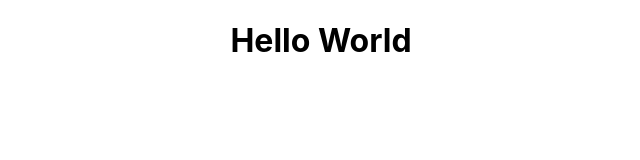
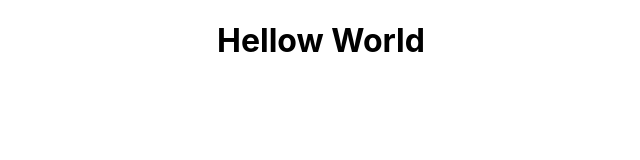
Before and after one commit to khizar-hayyat-72/Ecommerce-in-React, a React (Create React App) app in the folder ecom-app/: page / in a window 1280 px wide. Shown: the top 160 px of the page, without its empty margins (319-959 px from the left). Built offline with nearby package versions, Linux system fonts and the light colour scheme.

Commit message:
New Update

```diff
--- a/ecom-app/src/App.js
+++ b/ecom-app/src/App.js
@@ -1,10 +1,8 @@
-import logo from './logo.svg';
 import './App.css';
-
 function App() {
   return (
     <div className="App">
-     <h1>Hello World</h1>
+     <h1>Hellow World</h1>
     </div>
   );
 }
```
